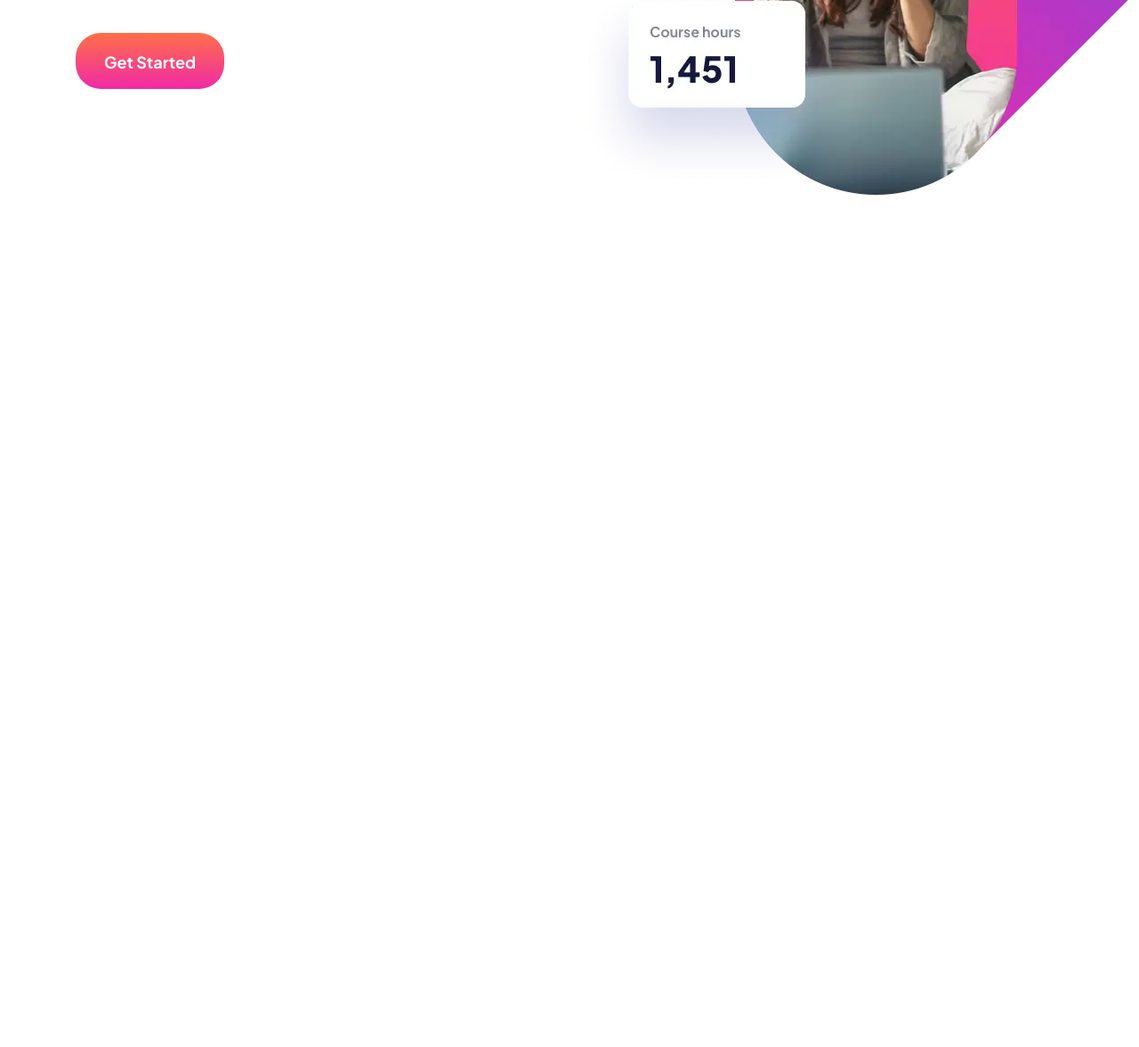
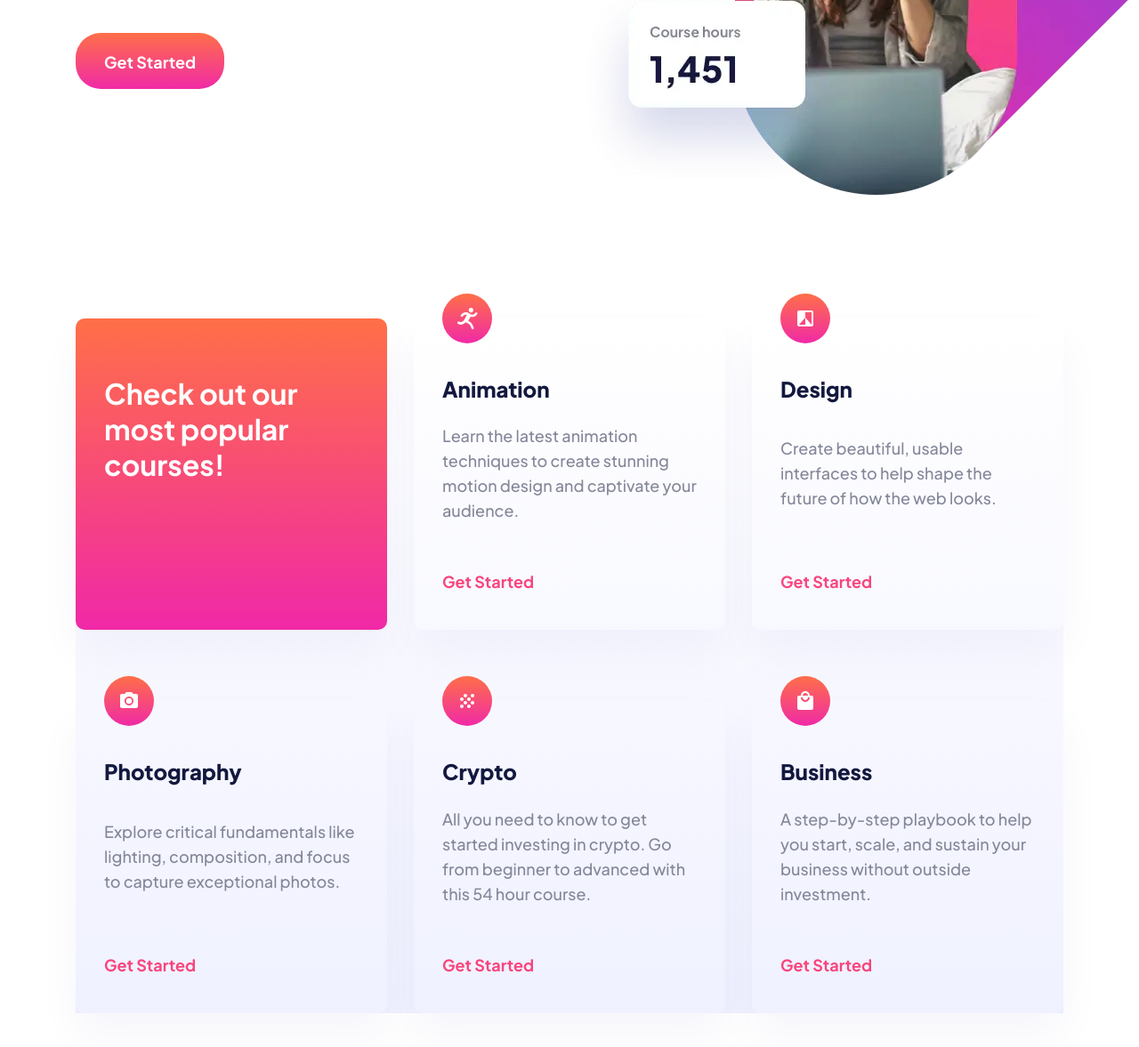
Before and after one commit to diogohenriquesc/fm-skilled-elearning, a plain HTML site: page index.html in a window 1280 px wide. Shown: the part 509-1686 px from the top of the page at 89% size. Before the commit the page ends 800 px from the top, so only its background shows below. Drawn offline with Linux system fonts and the light colour scheme.

Commit message:
Create courses section

```diff
--- a/index.html
+++ b/index.html
@@ -39,6 +39,49 @@
         <source srcset="./assets/image-hero-tablet.webp" media="(min-width: 45rem)">
         <img class="hero__img" src="./assets/image-hero-mobile.webp" alt="a woman looking at a laptop and two cards that says 29k menbers and 1451 course hours.">
       </picture>
+    </section>
+
+    <section class="courses container" id="courses">
+       <div class="courses__grid">
+        <div class="courses__card courses__card--intro">
+          <h2 class="courses__intro-title fs-m">Check out our most popular courses!</h2>
+        </div>
+
+        <div class="courses__card">
+          <img class="courses__card-icon" src="./assets/icon-animation.svg" alt="" role="presentation">
+          <h3 class="courses__card-title fs-s">Animation</h3>
+          <p class="courses__card-description">Learn the latest animation techniques to create stunning motion design and captivate your audience.</p>
+          <a class="courses__card-link" href="#">Get Started</a>
+        </div>
+
+        <div class="courses__card">
+          <img class="courses__card-icon" src="./assets/icon-design.svg" alt="" role="presentation">
+          <h3 class="courses__card-title fs-s">Design</h3>
+          <p class="courses__card-description">Create beautiful, usable interfaces to help shape the future of how the web looks.</p>
+          <a class="courses__card-link" href="#">Get Started</a>
+        </div>
+
+        <div class="courses__card">
+          <img class="courses__card-icon" src="./assets/icon-photography.svg" alt="" role="presentation">
+          <h3 class="courses__card-title fs-s">Photography</h3>
+          <p class="courses__card-description">Explore critical fundamentals like lighting, composition, and focus to capture exceptional photos.</p>
+          <a class="courses__card-link" href="#">Get Started</a>
+        </div>
+
+        <div class="courses__card">
+          <img class="courses__card-icon" src="./assets/icon-crypto.svg" alt="" role="presentation">
+          <h3 class="courses__card-title fs-s">Crypto</h3>
+          <p class="courses__card-description">All you need to know to get started investing in crypto. Go from beginner to advanced with this 54 hour course.</p>
+          <a class="courses__card-link" href="#">Get Started</a>
+        </div>
+
+        <div class="courses__card">
+          <img class="courses__card-icon" src="./assets/icon-business.svg" alt="" role="presentation">
+          <h3 class="courses__card-title fs-s">Business</h3>
+          <p class="courses__card-description">A step-by-step playbook to help you start, scale, and sustain your business without outside investment.</p>
+          <a class="courses__card-link" href="#">Get Started</a>
+        </div>
+       </div>
     </section>
   </main>
 
--- a/src/scss/abstracts/_colors.scss
+++ b/src/scss/abstracts/_colors.scss
@@ -5,9 +5,14 @@
   --clr-primary-4: hsl(341, 92%, 62%);
   --clr-neutral-1: hsl(0, 0%, 100%);
   --clr-neutral-2: hsl(341, 100%, 83%);
-  --grdt-1-clr-1: rgba(72, 81, 255, 1);
-  --grdt-1-clr-2: rgba(240, 42, 166, 1);
-  --grdt-2-clr-1: rgba(255, 111, 72, 1);
-  --grdt-2-clr-2: rgba(240, 42, 166, 1);
-  --grdt-hover: rgba(255, 255, 255, 0.5);
+  --clr-neutral-3: hsla(234, 100%, 97%, 1);
+  --btn-1-grdt-1: rgba(72, 81, 255, 1);
+  --btn-1-grdt-2: rgba(240, 42, 166, 1);
+  --btn-2-grdt-1: rgba(255, 111, 72, 1);
+  --btn-2-grdt-2: rgba(240, 42, 166, 1);
+  --btn-grdt-hover: rgba(255, 255, 255, 0.5);
+  --clr-card-shadow: hsla(233, 92%, 29%, 0.04);
+  --clr-card-grdt-1: hsla(13, 100%, 64%, 1);
+  --clr-card-grdt-2: hsla(322, 87%, 55%, 1);
+
 }
--- a/src/scss/base/_typography.scss
+++ b/src/scss/base/_typography.scss
@@ -11,12 +11,12 @@
 }
 
 .fs-l {
-  font-size: rem(32);
-  line-height: get-line-height(32, 40.32);
+  font-size: rem(24);
+  line-height: get-line-height(24, 32);
 
   @include breakpoint(xl) {
-    font-size: rem(40);
-    line-height: get-line-height(40, 50.4);
+    font-size: rem(32);
+    line-height: get-line-height(32, 40);
   }
 }
 
@@ -40,7 +40,7 @@
   }
 }
 
-.fs-body-m {
+ body {
   font-size: rem(16);
   line-height: get-line-height(16, 26);
 
@@ -48,18 +48,6 @@
     font-size: rem(18);
     line-height: get-line-height(18, 28);
   }
-}
 
-.fs-body-s {
-  font-size: rem(14);
-  line-height: get-line-height(14, 28);
-
-  @include breakpoint(xl) {
-    font-size: rem(16);
-    line-height: get-line-height(16, 28);
-  }
-}
-
-body {
   font-family: var(--ff-plus-jakarta);
 }
--- a/src/scss/components/_button.scss
+++ b/src/scss/components/_button.scss
@@ -33,7 +33,7 @@
 	}
 
 	&--2 {
-		background: linear-gradient(180deg, var(--grdt-1-clr-1) 0%, var(--grdt-1-clr-2) 100%);
+		background: linear-gradient(180deg, var(--btn-1-grdt-1) 0%, var(--btn-1-grdt-2) 100%);
 		padding: rem(9) rem(24) rem(11);
 
 		@include breakpoint(xl) {
@@ -44,7 +44,7 @@
 			content: '';
 			position: absolute;
 			inset: 0;
-			background: linear-gradient(0deg, var(--grdt-hover), var(--grdt-hover)), linear-gradient(180deg, var(--grdt-1-clr-1) -54.32%, var(--grdt-1-clr-2) 100%);
+			background: linear-gradient(0deg, var(--btn-grdt-hover), var(--btn-grdt-hover)), linear-gradient(180deg, var(--btn-1-grdt-1) -54.32%, var(--btn-1-grdt-2) 100%);
 			z-index: -1;
 			transition: opacity 200ms ease-in-out;
 			opacity: 0;
@@ -56,7 +56,7 @@
 	}
 
 	&--3 {
-		background: linear-gradient(180deg, var(--grdt-2-clr-1) 0%, var(--grdt-2-clr-2) 100%);
+		background: linear-gradient(180deg, var(--btn-2-grdt-1) 0%, var(--btn-2-grdt-2) 100%);
 		padding: rem(15) rem(38);
 
 		@include breakpoint(xl) {
@@ -68,13 +68,13 @@
 			content: '';
 			position: absolute;
 			inset: 0;
-			background: linear-gradient(0deg, var(--grdt-hover), var(--grdt-hover)), linear-gradient(180deg, var(--grdt-2-clr-1) 0%, var(--grdt-2-clr-2) 100%);
+			background: linear-gradient(0deg, var(--btn-grdt-hover), var(--btn-grdt-hover)), linear-gradient(180deg, var(--btn-2-grdt-1) 0%, var(--btn-2-grdt-2) 100%);
 			z-index: -1;
 			transition: opacity 200ms ease-in-out;
 			opacity: 0;
 		}
 
-		&:hover {
+		&:hover::before {
 			opacity: 1;
 		}
 	}
--- /dev/null
+++ b/src/scss/components/_courses_cards.scss
@@ -0,0 +1,71 @@
+@use '../abstracts/' as *;
+
+.courses__card {
+	position: relative;
+	padding: rem(56) rem(28) rem(32);
+	border-radius: rem(10);
+	box-shadow: 0px 25px 50px 0px var(--clr-card-shadow);
+  display: flex;
+  flex-direction: column;
+  align-items: start;
+  justify-content: space-between;
+
+	@include breakpoint(md) {
+		padding: rem(56) rem(22) rem(32) rem(32);
+	}
+
+	@include breakpoint(xl) {
+		padding: rem(64) rem(32) rem(40);
+	}
+
+	&-icon {
+		position: absolute;
+		left: rem(32);
+		top: 0;
+		transform: translateY(-50%);
+	}
+
+	&-title {
+		color: var(--clr-primary-1);
+		font-weight: 800;
+		margin-bottom: rem(16);
+
+		@include breakpoint(xl) {
+			margin-bottom: rem(24);
+		}
+	}
+
+	&-description {
+		color: var(--clr-primary-3);
+		margin-bottom: rem(24);
+
+		@include breakpoint(xl) {
+			margin-bottom: rem(52);
+		}
+	}
+
+	&-link {
+		text-decoration: none;
+		color: var(--clr-primary-4);
+		font-weight: 700;
+		transition: color 200ms ease-in-out;
+
+		&:hover {
+			color: var(--clr-neutral-2);
+		}
+	}
+
+	&--intro {
+		padding: rem(24) rem(28) rem(32);
+		background: linear-gradient(180deg, var(--clr-card-grdt-1), var(--clr-card-grdt-2));
+		color: var(--clr-neutral-1);
+
+		@include breakpoint(md) {
+			padding: rem(56) rem(22) rem(32) rem(32);
+		}
+
+		@include breakpoint(xl) {
+			padding: rem(64) rem(32) rem(40);
+		}
+	}
+}
--- a/src/scss/components/_index.scss
+++ b/src/scss/components/_index.scss
@@ -1,2 +1,3 @@
 @forward 'button';
 @forward 'logo';
+@forward 'courses_cards';
--- /dev/null
+++ b/src/scss/layout/_courses.scss
@@ -0,0 +1,29 @@
+@use '../abstracts/' as *;
+
+.courses {
+	margin-bottom: rem(80);
+  background: linear-gradient(180deg, var(--clr-neutral-1) 0%, var(--clr-neutral-3) 100%);
+
+  @include breakpoint(md) {
+    margin-bottom: rem(86);
+  }
+
+  @include breakpoint(xl) {
+    margin-bottom: rem(140);
+  }
+
+	&__grid {
+    display: grid;
+    gap: rem(40);
+
+		@include breakpoint(md) {
+			grid-template-columns: repeat(2, 1fr);
+      gap: rem(56) rem(10);
+		}
+
+    @include breakpoint(xl) {
+			grid-template-columns: repeat(3, 1fr);
+      gap: rem(80) rem(30);
+		}
+	}
+}
--- a/src/scss/layout/_hero.scss
+++ b/src/scss/layout/_hero.scss
@@ -2,16 +2,19 @@
 
 .hero {
   padding-top: rem(102);
+  padding-bottom: rem(66);
   position: relative;
 
   @include breakpoint(md) {
     padding-top: rem(171);
+    padding-bottom: rem(186);
     display: grid;
     grid-template-columns: repeat(12, 1fr);
   }
 
   @include breakpoint(xl) {
     padding-top: rem(252);
+    padding-bottom: rem(226);
   }
 
   &__text {
--- a/src/scss/layout/_index.scss
+++ b/src/scss/layout/_index.scss
@@ -1,2 +1,3 @@
 @forward 'header';
 @forward 'hero';
+@forward 'courses';
```
Also changed, not shown: dist/css/main.css, 1 other file.
